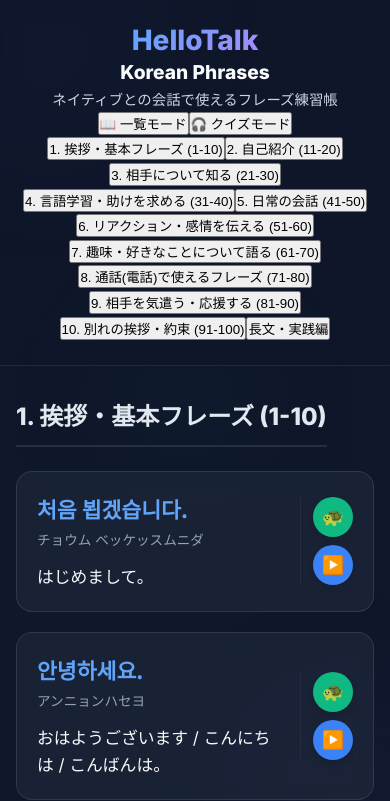
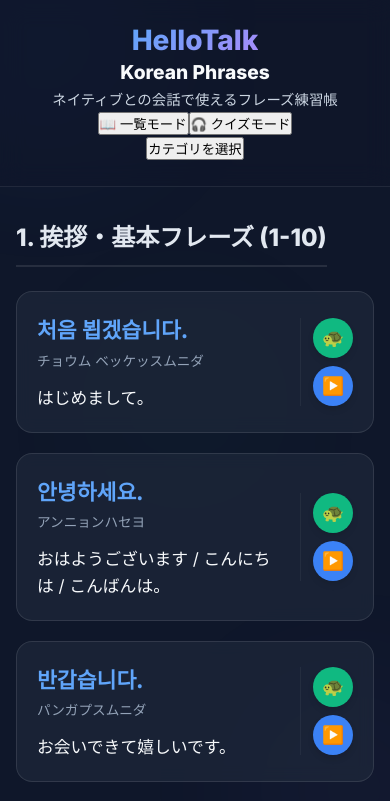
Before and after one commit to yoshifumi0125/hellotalk-korean-phrases, a React (Vite) app: page / in a window 390 px wide. Shown: the top 801 px of the page. Built offline with nearby package versions, Linux system fonts and the light colour scheme.

Commit message:
Refine UI: Hamburger menu and vertical quiz options

```diff
--- a/src/App.css
+++ b/src/App.css
@@ -173,8 +173,8 @@
 }
 
 .options-grid {
-  display: grid;
-  grid-template-columns: 1fr;
+  display: flex;
+  flex-direction: column;
   gap: 1rem;
   flex: 1;
 }
@@ -295,3 +295,120 @@
     margin-top: 1rem;
   }
 }
+
+/* Hamburger Menu */
+.hamburger-menu-container {
+  position: relative;
+  display: flex;
+  justify-content: center;
+  margin-top: 1rem;
+  z-index: 1000;
+}
+
+.hamburger-btn {
+  background: rgba(30, 41, 59, 0.8);
+  border: 1px solid var(--glass-border);
+  color: var(--text-main);
+  padding: 0.6rem 1.2rem;
+  border-radius: 20px;
+  font-size: 1rem;
+  font-weight: 600;
+  cursor: pointer;
+  display: flex;
+  align-items: center;
+  gap: 0.8rem;
+  transition: all 0.3s;
+  backdrop-filter: blur(8px);
+}
+
+.hamburger-btn:hover {
+  background: rgba(59, 130, 246, 0.2);
+  border-color: rgba(59, 130, 246, 0.5);
+}
+
+.hamburger-icon {
+  width: 20px;
+  height: 14px;
+  position: relative;
+  display: flex;
+  flex-direction: column;
+  justify-content: space-between;
+}
+
+.hamburger-icon span {
+  display: block;
+  height: 2px;
+  width: 100%;
+  background: var(--text-main);
+  border-radius: 2px;
+  transition: all 0.3s ease-in-out;
+}
+
+.hamburger-icon.open span:nth-child(1) {
+  transform: translateY(6px) rotate(45deg);
+}
+
+.hamburger-icon.open span:nth-child(2) {
+  opacity: 0;
+}
+
+.hamburger-icon.open span:nth-child(3) {
+  transform: translateY(-6px) rotate(-45deg);
+}
+
+.dropdown-nav {
+  position: absolute;
+  top: 120%;
+  background: rgba(15, 23, 42, 0.95);
+  border: 1px solid var(--glass-border);
+  border-radius: 12px;
+  padding: 1rem;
+  display: flex;
+  flex-direction: column;
+  gap: 0.5rem;
+  width: 280px;
+  max-width: 90vw;
+  box-shadow: 0 10px 25px rgba(0, 0, 0, 0.5);
+  backdrop-filter: blur(12px);
+  animation: slideDown 0.2s ease-out;
+}
+
+@keyframes slideDown {
+  from {
+    opacity: 0;
+    transform: translateY(-10px);
+  }
+
+  to {
+    opacity: 1;
+    transform: translateY(0);
+  }
+}
+
+.dropdown-btn {
+  background: transparent;
+  border: none;
+  color: var(--text-muted);
+  padding: 0.8rem 1rem;
+  font-size: 1rem;
+  text-align: left;
+  border-radius: 8px;
+  cursor: pointer;
+  transition: all 0.2s;
+  border-bottom: 1px solid rgba(255, 255, 255, 0.05);
+}
+
+.dropdown-btn:last-child {
+  border-bottom: none;
+}
+
+.dropdown-btn:hover {
+  background: rgba(59, 130, 246, 0.2);
+  color: white;
+  padding-left: 1.5rem;
+}
+
+/* Hide old .category-nav classes if any still exist */
+.category-nav {
+  display: none;
+}
--- a/src/App.jsx
+++ b/src/App.jsx
@@ -6,6 +6,8 @@
 
 function App() {
   const [mode, setMode] = useState('list'); // 'list' | 'quiz'
+
+  const [isMenuOpen, setIsMenuOpen] = useState(false);
 
   const categories = useMemo(() => {
     const cats = {};
@@ -67,11 +69,12 @@
       window.speechSynthesis.speak(uttr);
     } else {
       // 韓国語音声がない場合はアラートで通知（変な声で再生されるのを防ぐ）
-      alert("ネイティブ音声の取得に失敗しました。\n\nお使いの端末に韓国語의音声データ가ありません。\nMac의경우：設定 ＞ アクセシビリティ ＞ 読み上げコンテンツ 에서「Yuna (韓国語)」를追加해주세요.");
+      alert("ネイティブ音声の取得に失敗しました。\n\nお使いの端末に韓国語の音声データがありません。\nMacの場合：設定 ＞ アクセシビリティ ＞ 読み上げコンテンツ から「Yuna (韓国語)」を追加してください。");
     }
   };
 
   const scrollToCategory = (categoryName) => {
+    setIsMenuOpen(false); // Close menu after clicking
     const id = categoryName.replace(/\s+/g, '-');
     const element = document.getElementById(id);
     if (element) {
@@ -119,19 +122,35 @@
           </div>
         </div>
 
-        {/* Navigation Menu only visible in list mode */}
+        {/* Hamburger Menu only visible in list mode */}
         {mode === 'list' && (
-          <nav className="category-nav">
+          <div className="hamburger-menu-container">
+            <button
+              className="hamburger-btn"
+              onClick={() => setIsMenuOpen(!isMenuOpen)}
+            >
+              <div className={`hamburger-icon ${isMenuOpen ? 'open' : ''}`}>
+                <span></span>
+                <span></span>
+                <span></span>
+              </div>
+              カテゴリを選択
+            </button>
+
+            {isMenuOpen && (
+              <nav className="dropdown-nav">
                 {categoryNames.map(cat => (
                   <button
                     key={cat}
-                className="nav-btn"
+                    className="dropdown-btn"
                     onClick={() => scrollToCategory(cat)}
                   >
                     {cat}
                   </button>
                 ))}
               </nav>
+            )}
+          </div>
         )}
       </header>
 
```
Lines whose indentation alone changed are shown as unchanged.
